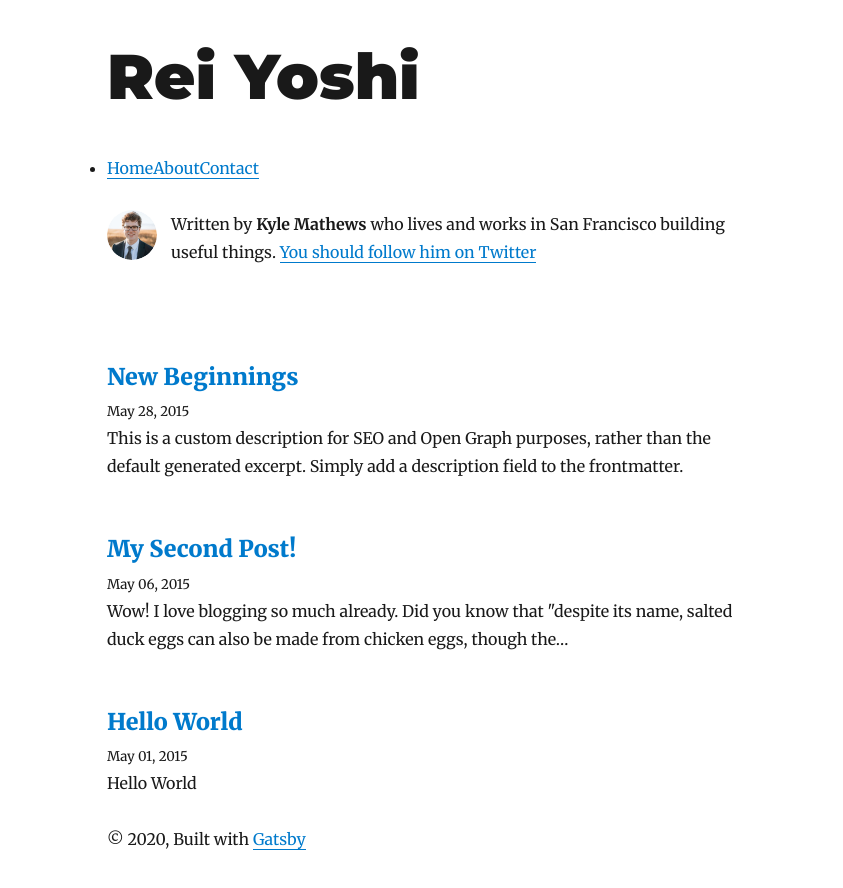
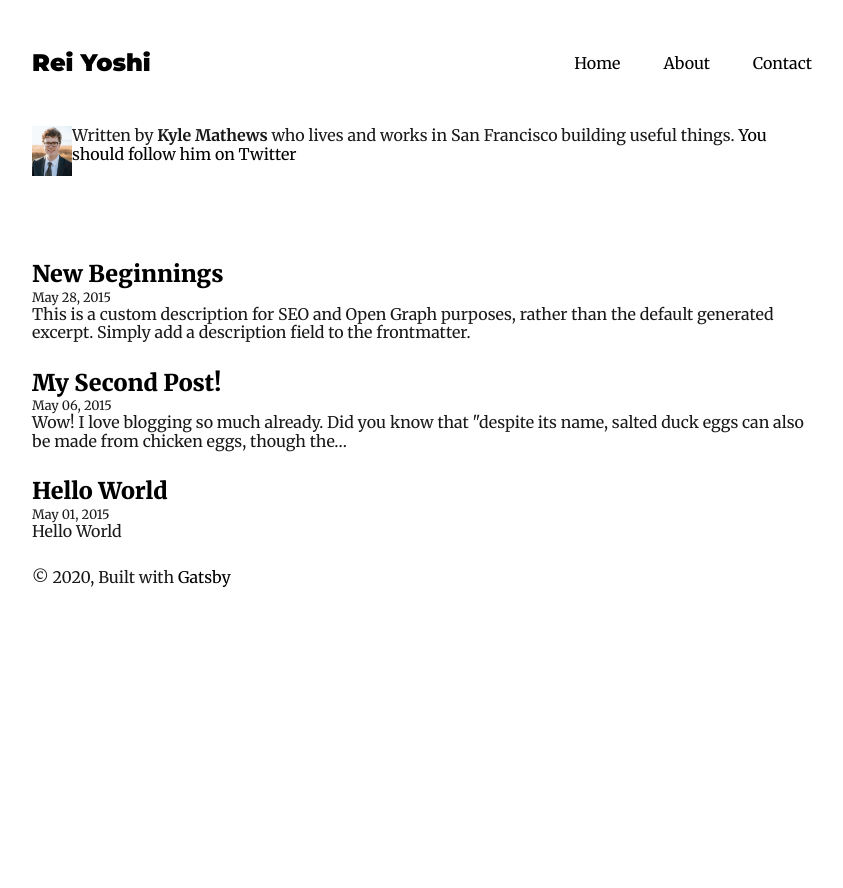
Before and after one commit to reiyszw/blog, a Gatsby site: page / in a window 1280 px wide. Shown: the whole page, without its empty margins (218-1061 px from the left). After the commit the page ends 800 px from the top, so only its background shows below. Built offline with nearby package versions, Linux system fonts and the light colour scheme; Gatsby itself is replaced by a stand-in of ours; some packages are replaced by stand-ins of ours.

Commit message:
style: add scss
- use scss instead of css
- import main.scss file which includeds all the scss files once

```diff
--- a/gatsby-config.js
+++ b/gatsby-config.js
@@ -70,12 +70,13 @@ module.exports = {
       },
     },
     `gatsby-plugin-react-helmet`,
-    {
-      resolve: `gatsby-plugin-typography`,
-      options: {
-        pathToConfigModule: `src/utils/typography`,
-      },
-    },
+    // {
+    //   resolve: `gatsby-plugin-typography`,
+    //   options: {
+    //     pathToConfigModule: `src/utils/typography`,
+    //   },
+    // },
+    `gatsby-plugin-sass`,
     // this (optional) plugin enables Progressive Web App + Offline functionality
     // To learn more, visit: https://gatsby.dev/offline
     // `gatsby-plugin-offline`,
--- a/package.json
+++ b/package.json
@@ -15,6 +15,7 @@
     "gatsby-plugin-manifest": "^2.3.3",
     "gatsby-plugin-offline": "^3.1.2",
     "gatsby-plugin-react-helmet": "^3.2.1",
+    "gatsby-plugin-sass": "^2.2.1",
     "gatsby-plugin-sharp": "^2.5.3",
     "gatsby-plugin-typography": "^2.4.1",
     "gatsby-remark-copy-linked-files": "^2.2.1",
@@ -25,6 +26,7 @@
     "gatsby-source-filesystem": "^2.2.2",
     "gatsby-transformer-remark": "^2.7.1",
     "gatsby-transformer-sharp": "^2.4.3",
+    "node-sass": "^4.13.1",
     "prismjs": "^1.19.0",
     "react": "^16.12.0",
     "react-dom": "^16.12.0",
--- a/src/components/bio.js
+++ b/src/components/bio.js
@@ -43,19 +43,7 @@ const Bio = () => {
         marginBottom: rhythm(2.5),
       }}
     >
-      <Image
-        fixed={data.avatar.childImageSharp.fixed}
-        alt={author.name}
-        style={{
-          marginRight: rhythm(1 / 2),
-          marginBottom: 0,
-          minWidth: 50,
-          borderRadius: `100%`,
-        }}
-        imgStyle={{
-          borderRadius: `50%`,
-        }}
-      />
+      <Image fixed={data.avatar.childImageSharp.fixed} alt={author.name} />
       <p>
         Written by <strong>{author.name}</strong> {author.summary}
         {` `}
--- a/src/components/haeder.js
+++ b/src/components/haeder.js
@@ -1,56 +1,16 @@
 import React from "react"
 import { Link } from "gatsby"
-import { rhythm, scale } from "../utils/typography"
 import Nav from "./nav"
 
-const Header = ({ location, title }) => {
-  const rootPath = `${__PATH_PREFIX__}/`
-  let header
-
-  if (location.pathname === rootPath) {
-    header = (
-      <h1
-        style={{
-          ...scale(1.5),
-          marginBottom: rhythm(1.5),
-          marginTop: 0,
-        }}
-      >
-        <Link
-          style={{
-            boxShadow: `none`,
-            color: `inherit`,
-          }}
-          to={`/`}
-        >
-          {title}
-        </Link>
-      </h1>
-    )
-  } else {
-    header = (
-      <h3
-        style={{
-          fontFamily: `Montserrat, sans-serif`,
-          marginTop: 0,
-        }}
-      >
-        <Link
-          style={{
-            boxShadow: `none`,
-            color: `inherit`,
-          }}
-          to={`/`}
-        >
-          {title}
-        </Link>
-      </h3>
-    )
-  }
+const Header = ({ title }) => {
   return (
-    <header>
-      {header}
-      <Nav />
+    <header className="header">
+      <div className="header__inner">
+        <h1 className="blog-title">
+          <Link to={`/`}>{title}</Link>
+        </h1>
+        <Nav />
+      </div>
     </header>
   )
 }
--- a/src/components/layout.js
+++ b/src/components/layout.js
@@ -1,21 +1,15 @@
 import React from "react"
-import { rhythm } from "../utils/typography"
 import Header from "./haeder"
 import Footer from "./footer"
 
 const Layout = ({ location, title, children }) => {
   return (
-    <div
-      style={{
-        marginLeft: `auto`,
-        marginRight: `auto`,
-        maxWidth: rhythm(24),
-        padding: `${rhythm(1.5)} ${rhythm(3 / 4)}`,
-      }}
-    >
-      <Header location={location} title={title} />
-      <main>{children}</main>
-      <Footer />
+    <div className="wrapper">
+      <div className="container">
+        <Header location={location} title={title} />
+        <main>{children}</main>
+        <Footer />
+      </div>
     </div>
   )
 }
--- a/src/components/nav.js
+++ b/src/components/nav.js
@@ -3,14 +3,10 @@ import { Link } from "gatsby"
 
 const Nav = () => {
   return (
-    <nav>
-      <ul>
-        <li>
-          <Link to={`/`}>Home</Link>
-          <Link to={`about`}>About</Link>
-          <Link to={`contact`}>Contact</Link>
-        </li>
-      </ul>
+    <nav className="nav">
+      <Link to={`/`}>Home</Link>
+      <Link to={`about`}>About</Link>
+      <Link to={`contact`}>Contact</Link>
     </nav>
   )
 }
--- a/src/pages/index.js
+++ b/src/pages/index.js
@@ -3,7 +3,7 @@ import { Link, graphql } from "gatsby"
 import Bio from "../components/bio"
 import Layout from "../components/layout"
 import SEO from "../components/seo"
-import { rhythm } from "../utils/typography"
+import "../styles/main.scss"
 
 const BlogIndex = ({ data, location }) => {
   const siteTitle = data.site.siteMetadata.title
@@ -18,14 +18,8 @@ const BlogIndex = ({ data, location }) => {
         return (
           <article key={node.fields.slug}>
             <header>
-              <h3
-                style={{
-                  marginBottom: rhythm(1 / 4),
-                }}
-              >
-                <Link style={{ boxShadow: `none` }} to={node.fields.slug}>
-                  {title}
-                </Link>
+              <h3>
+                <Link to={node.fields.slug}>{title}</Link>
               </h3>
               <small>{node.frontmatter.date}</small>
             </header>
--- /dev/null
+++ b/src/styles/base/variables.scss
@@ -0,0 +1 @@
+$content-width: 780px;
--- /dev/null
+++ b/src/styles/components/header.scss
@@ -0,0 +1,12 @@
+.header {
+  &__inner {
+    display: flex;
+    justify-content: space-between;
+    align-items: center;
+    padding: 50px 0;
+  }
+}
+
+.blog-title {
+  font-size: 24px;
+}
--- /dev/null
+++ b/src/styles/components/layout.scss
@@ -0,0 +1,4 @@
+.container {
+  width: $content-width;
+  margin: 0 auto;
+}
--- /dev/null
+++ b/src/styles/components/nav.scss
@@ -0,0 +1,6 @@
+.nav {
+  display: grid;
+  grid-template-columns: repeat(3, 1fr);
+  align-items: center;
+  grid-column-gap: 30px;
+}
--- /dev/null
+++ b/src/styles/main.scss
@@ -0,0 +1,25 @@
+@import "base/normalize.css";
+@import "base/variables.scss";
+@import "components/layout.scss";
+@import "components/header.scss";
+@import "components/nav.scss";
+
+h1,
+h2,
+h3,
+h4,
+h5,
+h6,
+ul,
+li {
+  margin: 0;
+}
+
+ul {
+  list-style-type: none;
+}
+
+a {
+  color: initial;
+  box-shadow: none;
+}
```
Also changed, not shown: src/styles/base/normalize.css (added), 1 other file.
